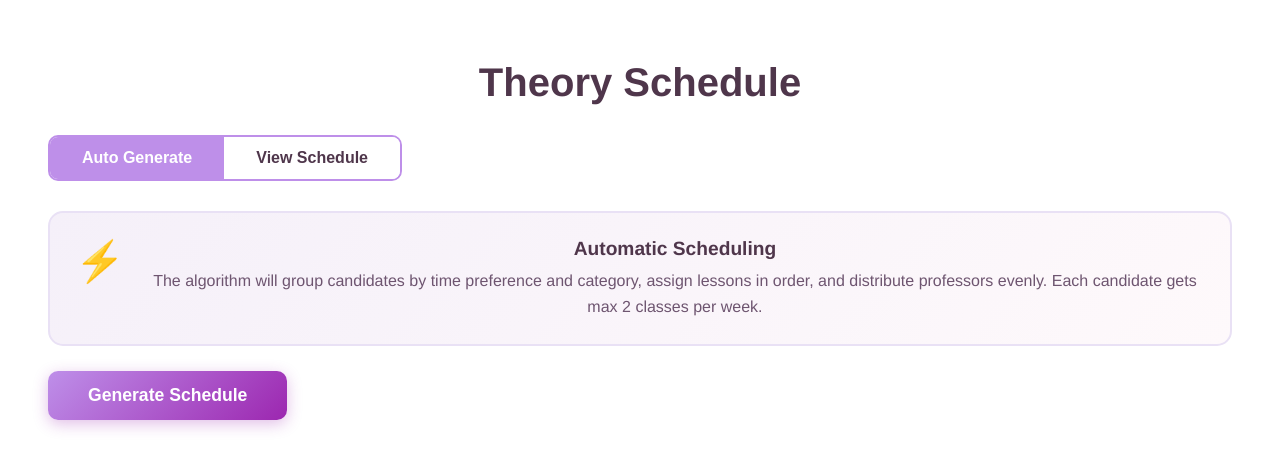
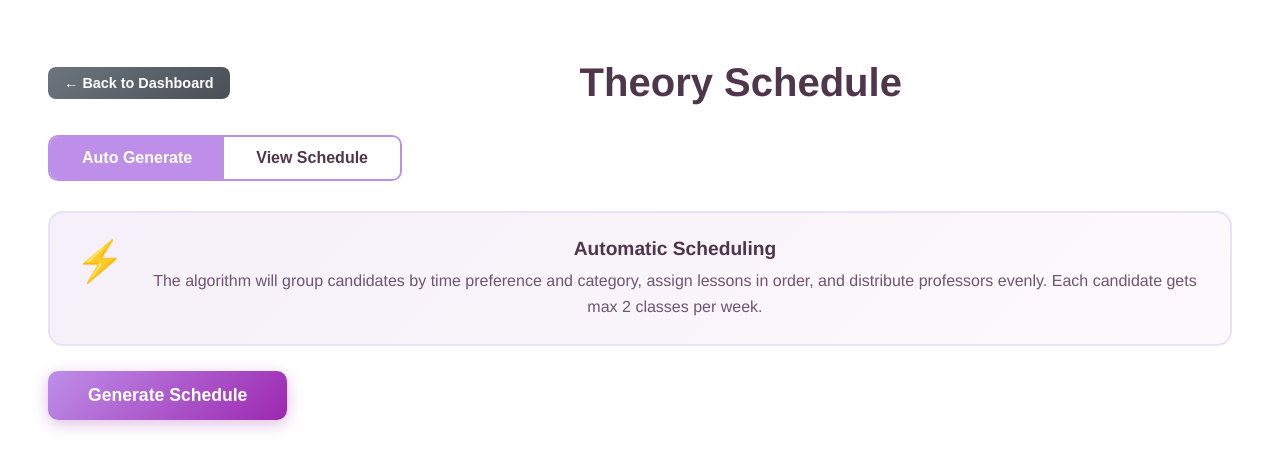
Before and after one commit to alim344/IIS-front, a Vue app in the folder autoskola-front/: page /adminHome/theory-schedule in a window 1280 px wide. Shown: the top 470 px of the page. Built offline with nearby package versions, Linux system fonts and the light colour scheme.

Commit message:
added a button back to homeview

```diff
--- a/autoskola-front/src/components/AdminComponents/TheorySchedule.vue
+++ b/autoskola-front/src/components/AdminComponents/TheorySchedule.vue
@@ -1,6 +1,11 @@
 <template>
   <div class="theory-schedule-section">
-    <h1 class="page-title">Theory Schedule</h1>
+    <div class="header-with-back">
+      <button class="back-home-btn" @click="goToAdminHome">
+        ← Back to Dashboard
+      </button>
+      <h1 class="page-title">Theory Schedule</h1>
+    </div>
 
     <!-- MODE SELECTOR -->
     <div class="mode-tabs">
@@ -177,6 +182,10 @@ export default {
   },
 
   methods: {
+    goToAdminHome() {
+      window.location.href = "http://localhost:8081/adminHome";
+    },
+
     async generate() {
       this.loading = true;
       this.result = null;
@@ -284,11 +293,42 @@ export default {
   margin: 0 auto;
 }
 
+.header-with-back {
+  display: flex;
+  align-items: center;
+  gap: 20px;
+  margin-bottom: 30px;
+  position: relative;
+}
+
+.back-home-btn {
+  padding: 8px 16px;
+  background: linear-gradient(135deg, #6c757d, #495057);
+  color: white;
+  border: none;
+  border-radius: 8px;
+  font-size: 0.9rem;
+  font-weight: 600;
+  cursor: pointer;
+  transition: all 0.3s;
+  display: flex;
+  align-items: center;
+  gap: 5px;
+  white-space: nowrap;
+}
+
+.back-home-btn:hover {
+  transform: translateX(-4px);
+  box-shadow: 0 4px 12px rgba(0, 0, 0, 0.2);
+  background: linear-gradient(135deg, #5a6268, #343a40);
+}
+
 .page-title {
   text-align: center;
   font-size: 2.5rem;
-  margin-bottom: 30px;
   color: #4f364b;
+  margin: 0;
+  flex-grow: 1;
 }
 
 /* MODE TABS */
```
